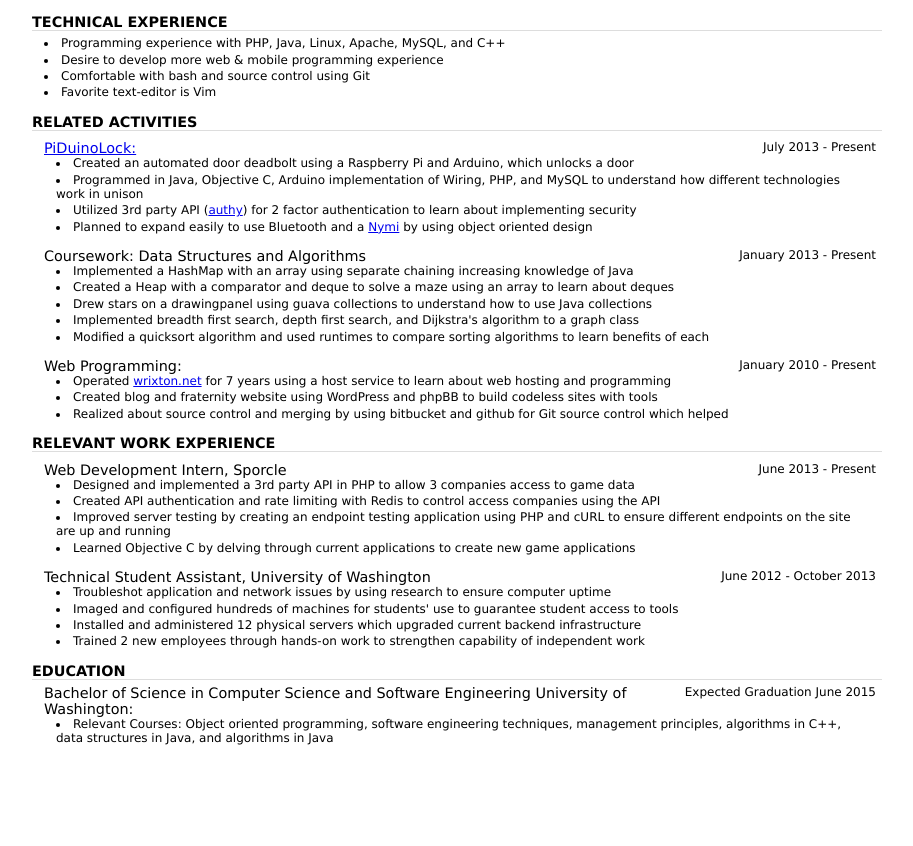
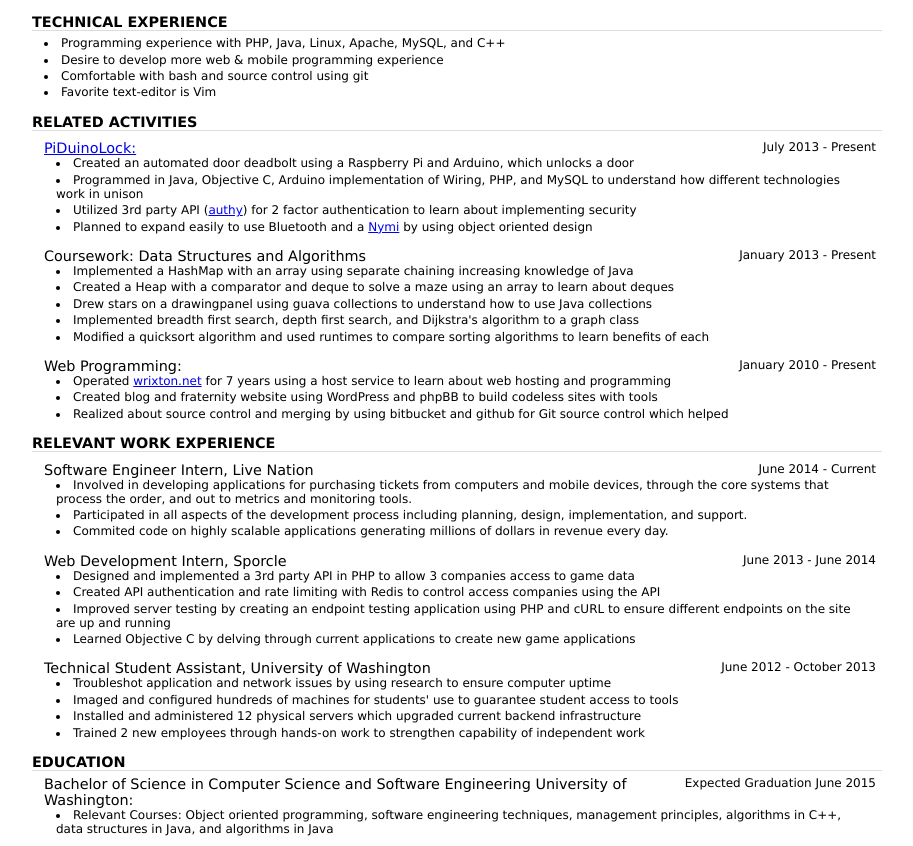
Before and after one commit to rwwarren/war.re, a PHP site: page /n/index.php in a window 1280 px wide. Shown: the part 62-908 px from the top of the page, without its empty margins (183-1096 px from the left). Before the commit the page ends 807 px from the top, so only its background shows below. Run offline with PHP 8.4, Linux system fonts and the light colour scheme.

Commit message:
Small Change

```diff
--- a/subdomains/ryan/n/index.php
+++ b/subdomains/ryan/n/index.php
@@ -203,7 +203,7 @@
       <ul>
         <li>Programming experience with PHP, Java, Linux, Apache, MySQL, and C++</li>
         <li>Desire to develop more web &amp; mobile programming experience</li>
-        <li>Comfortable with bash and source control using Git</li>
+        <li>Comfortable with bash and source control using git</li>
         <li>Favorite text-editor is Vim</li>
       </ul>
     </div>
@@ -257,8 +257,19 @@
       <ul>
         <li>
           <div class="activity">
+            <div class="title"><h3>Software Engineer Intern, Live Nation </h3></div>
+            <div class="date">June 2014 - Current</div>
+            <ul>
+              <li>Involved in developing applications for purchasing tickets from computers and mobile devices, through the core systems that process the order, and out to metrics and monitoring tools.</li>
+              <li>Participated in all aspects of the development process including planning, design, implementation, and support.</li>
+              <li>Commited code on highly scalable applications generating millions of dollars in revenue every day. </li>
+            </ul>
+          </div>
+        </li>
+        <li>
+          <div class="activity">
             <div class="title"><h3>Web Development Intern, Sporcle </h3></div>
-            <div class="date">June 2013 - Present</div>
+            <div class="date">June 2013 - June 2014</div>
             <ul>
               <li>Designed and implemented a 3rd party API in PHP to allow 3 companies access to game data</li>
               <li>Created API authentication and rate limiting with Redis to control access companies using the API</li>
```
